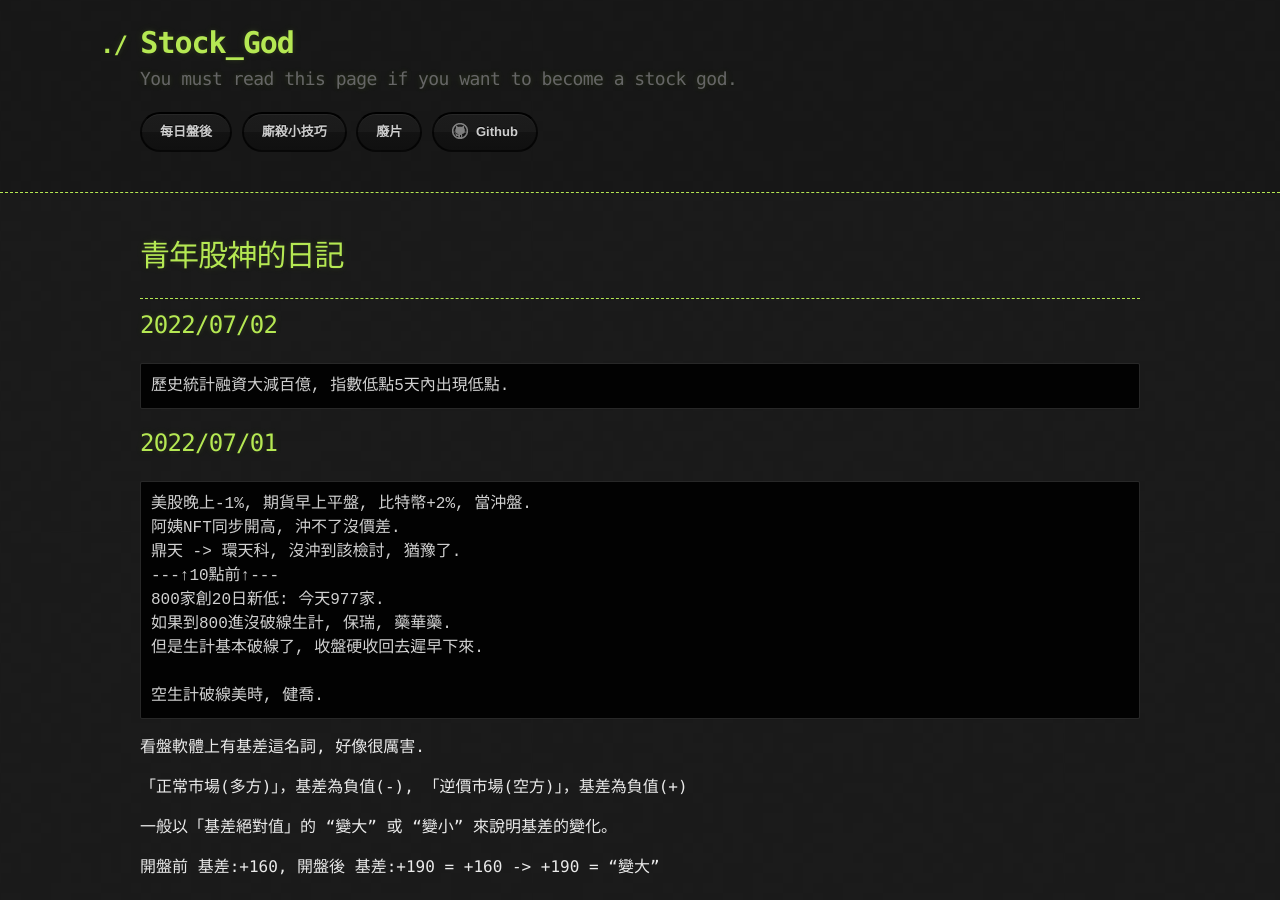
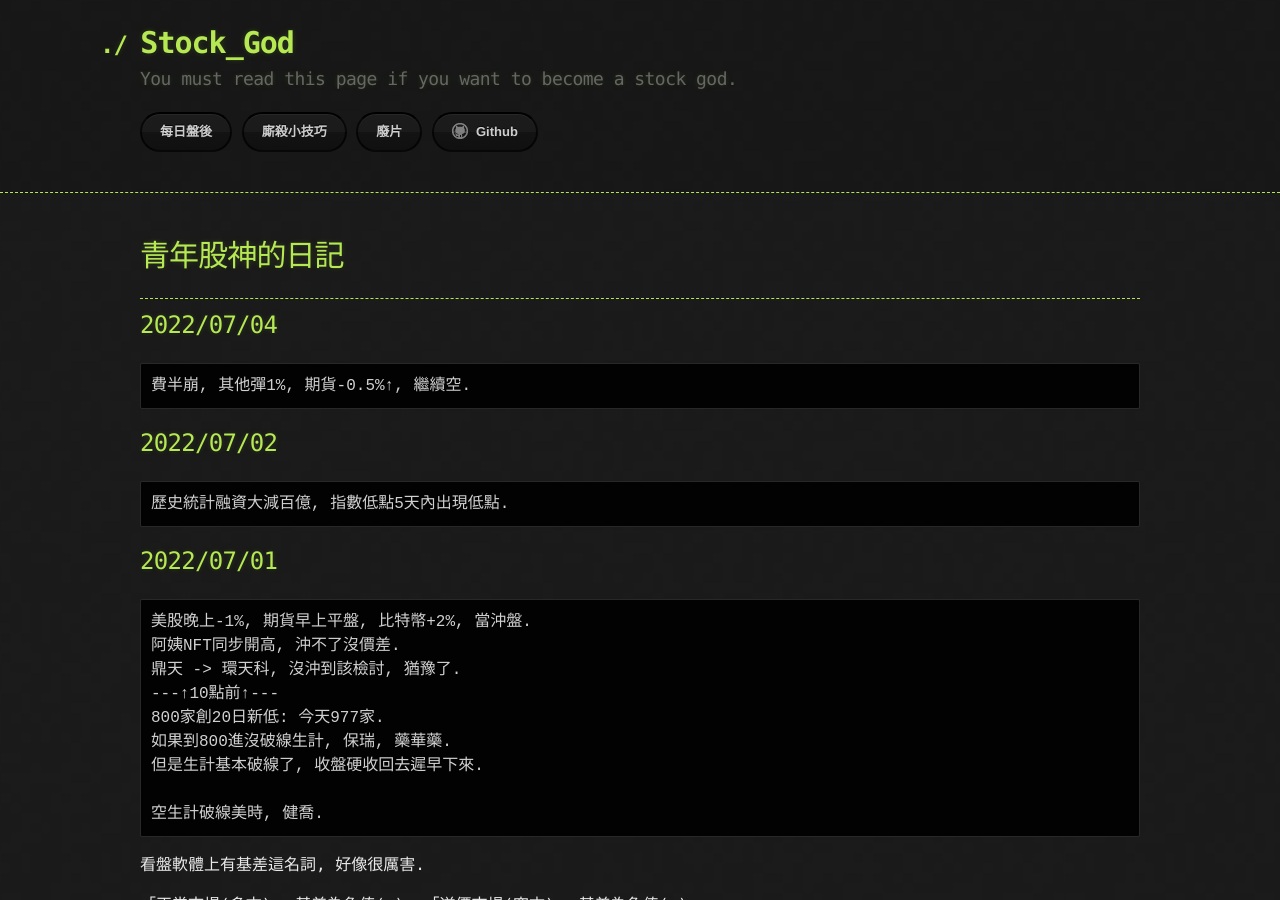
Before and after one commit to lepg5487/Stock_God, a Jekyll site: the page built from index.md, in a window 1280 px wide and 900 px high. Built offline with Jekyll 4.4.1, drawn with Linux system fonts in a browser that asks for light colours; our own code applies the rules of GitHub Pages for plain Markdown files.

Commit message:
Update index.md

````diff
--- a/index.md
+++ b/index.md
@@ -5,6 +5,12 @@ layout: testlayouts
 # 青年股神的日記
 
 ---
+
+## 2022/07/04
+```
+費半崩, 其他彈1%, 期貨-0.5%↑, 繼續空.
+```
+
 
 ## 2022/07/02
 ```
````
